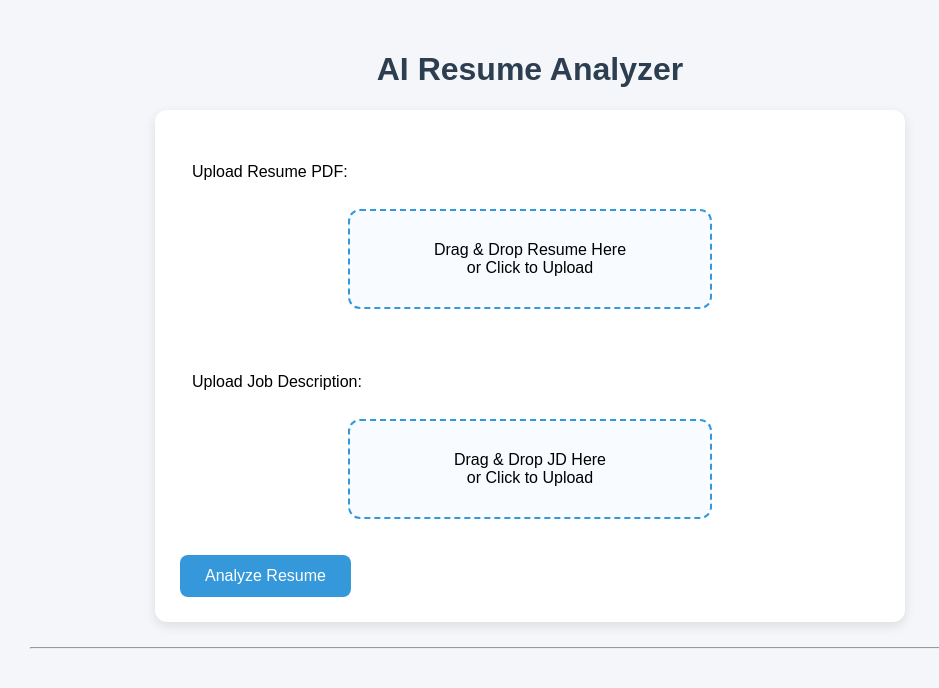
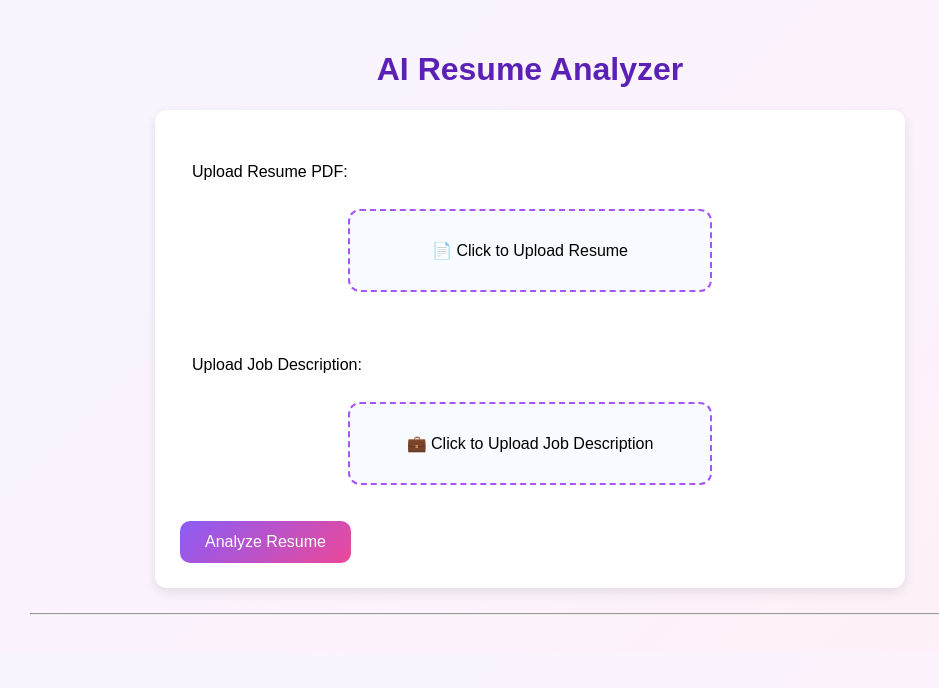
Before and after one commit to Kavya980/AI_Resume_Analyzer, a Flask app: page / in a window 1280 px wide. Shown: the top 688 px of the page, without its empty margins (0-939 px from the left). Run offline with Flask 3, Linux system fonts and the light colour scheme.

Commit message:
Improve UI with modern styling and career fit visualization

```diff
--- a/static/style.css
+++ b/static/style.css
@@ -1,5 +1,6 @@
 body {
     font-family: Arial, sans-serif;
+    background: linear-gradient(135deg, #f8f5ff, #fff0f8);
     background-color: #f4f6f9;
     max-width: 1000px;
     margin: 0;
@@ -8,7 +9,7 @@ body {
 
 h1 {
     text-align: center;
-    color: #2c3e50;
+    color: #5b21b6;
 }
 
 form {
@@ -23,11 +24,16 @@ form {
 }
 
 button {
-    background-color: #3498db;
+     background: linear-gradient(
+        135deg,
+        #8b5cf6,
+        #ec4899
+    );
+
     color: white;
     border: none;
     padding: 12px 25px;
-    border-radius: 8px;
+    border-radius: 10px;
     cursor: pointer;
     font-size: 16px;
 }
@@ -81,7 +103,7 @@ p {
     width:300px;
     margin:auto;
     padding:30px;
-    border:2px dashed #3498db;
+    border:2px dashed #a855f7;;
     border-radius:12px;
     text-align:center;
     cursor:pointer;
--- a/templates/index.html
+++ b/templates/index.html
@@ -16,8 +16,7 @@
         <p>Upload Resume PDF:</p>
 
 <label for="resume" class="upload-box" id="resume-box">
-    Drag & Drop Resume Here<br>
-    or Click to Upload
+    📄 Click to Upload Resume
 </label>
 
 <input
@@ -32,8 +31,7 @@
         <p>Upload Job Description:</p>
 
 <label for="jd" class="upload-box" id="jd-box">
-    Drag & Drop JD Here<br>
-    or Click to Upload
+    💼 Click to Upload Job Description
 </label>
 
 <input
@@ -224,34 +249,15 @@ resumeBox.addEventListener("dragover", function(e) {
     e.preventDefault();
 });
 
-resumeBox.addEventListener("drop", function(e) {
-    e.preventDefault();
-
-    const dt = new DataTransfer();
-
-    dt.items.add(e.dataTransfer.files[0]);
-
-    resumeInput.files = dt.files;
-
-    resumeBox.innerHTML =
-        "Selected: " + dt.files[0].name;
-});
+// resumeBox.addEventListener("drop", function(e) { e.preventDefault(); const dt = new DataTransfer();    dt.items.add(e.dataTransfer.files[0]);
+   // resumeInput.files = dt.files;    resumeBox.innerHTML =
+  //      "Selected: " + dt.files[0].name;});
 
 const jdBox = document.getElementById("jd-box");
 const jdInput = document.getElementById("jd");
 
-jdBox.addEventListener("drop", function(e) {
-    e.preventDefault();
-
-    const dt = new DataTransfer();
-
-    dt.items.add(e.dataTransfer.files[0]);
-
-    jdInput.files = dt.files;
-
-    jdBox.innerHTML =
-        "Selected: " + dt.files[0].name;
-});
+// jdBox.addEventListener("drop", function(e)    e.preventDefault(); const dt = new DataTransfer();dt.items.add(e.dataTransfer.files[0]);jdInput.files = dt.files;jdBox.innerHTML =
+  //      "Selected: " + dt.files[0].name;});
 
 </script>
 </body>
```
Also changed, not shown: other parts of static/style.css (+32 -5 lines), other parts of templates/index.html (+47 -20 lines).
